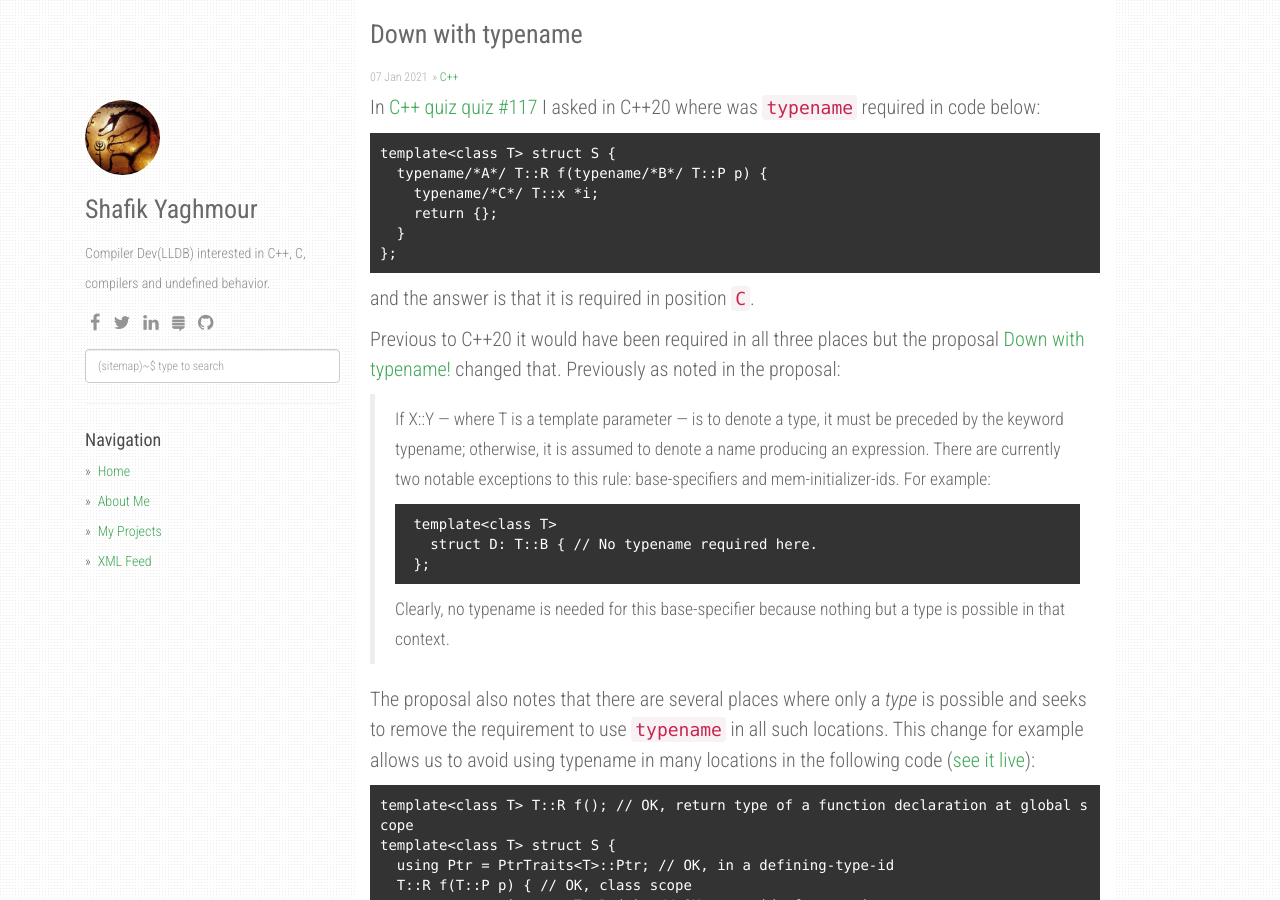
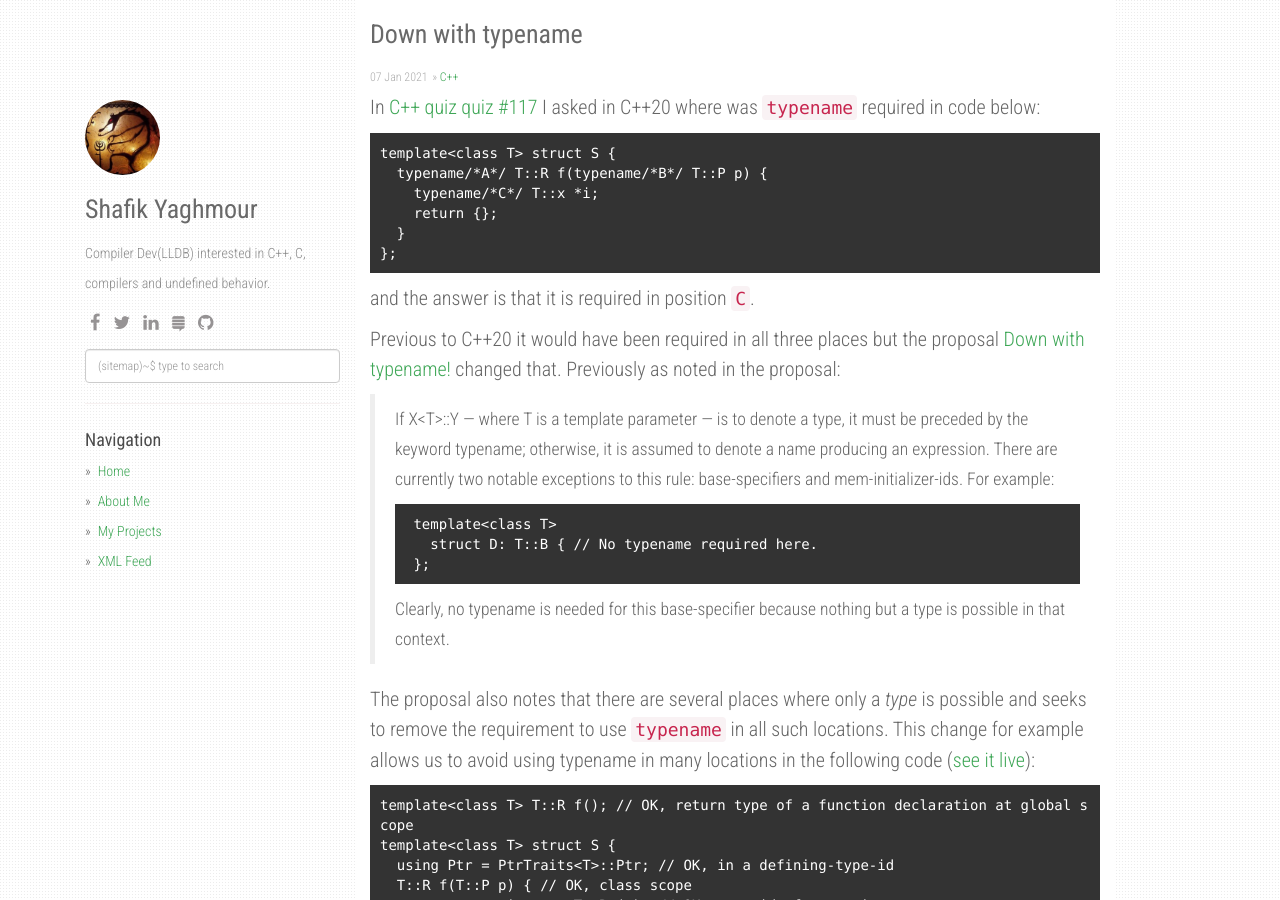
Before and after one commit to shafik/shafik.github.io, a Jekyll site: the page built from _posts/2021-01-07-down-with-typename.md, in a window 1280 px wide and 900 px high. Built offline with Jekyll 4.4.1, drawn with Linux system fonts in a browser that asks for light colours; nearby versions of some CDN libraries; comment, search, counter and statistics services are not loaded.

Commit message:
Escaping fix

````diff
--- a/_posts/2021-01-07-down-with-typename.md
+++ b/_posts/2021-01-07-down-with-typename.md
@@ -20,7 +20,7 @@ and the answer is that it is required in position `C`.
 Previous to C++20 it would have been required in all three places but the proposal [Down with typename!](http://wg21.link/p0634)
 changed that. Previously as noted in the proposal:
 
->If X<T>::Y — where T is a template parameter — is to denote a type, it must be preceded by the keyword typename; otherwise, it is assumed to denote a name producing an expression. There are currently two notable exceptions to this rule: base-specifiers and mem-initializer-ids. For example:
+>If X\<T\>::Y — where T is a template parameter — is to denote a type, it must be preceded by the keyword typename; otherwise, it is assumed to denote a name producing an expression. There are currently two notable exceptions to this rule: base-specifiers and mem-initializer-ids. For example:
 >
 >
 >  ```
````
